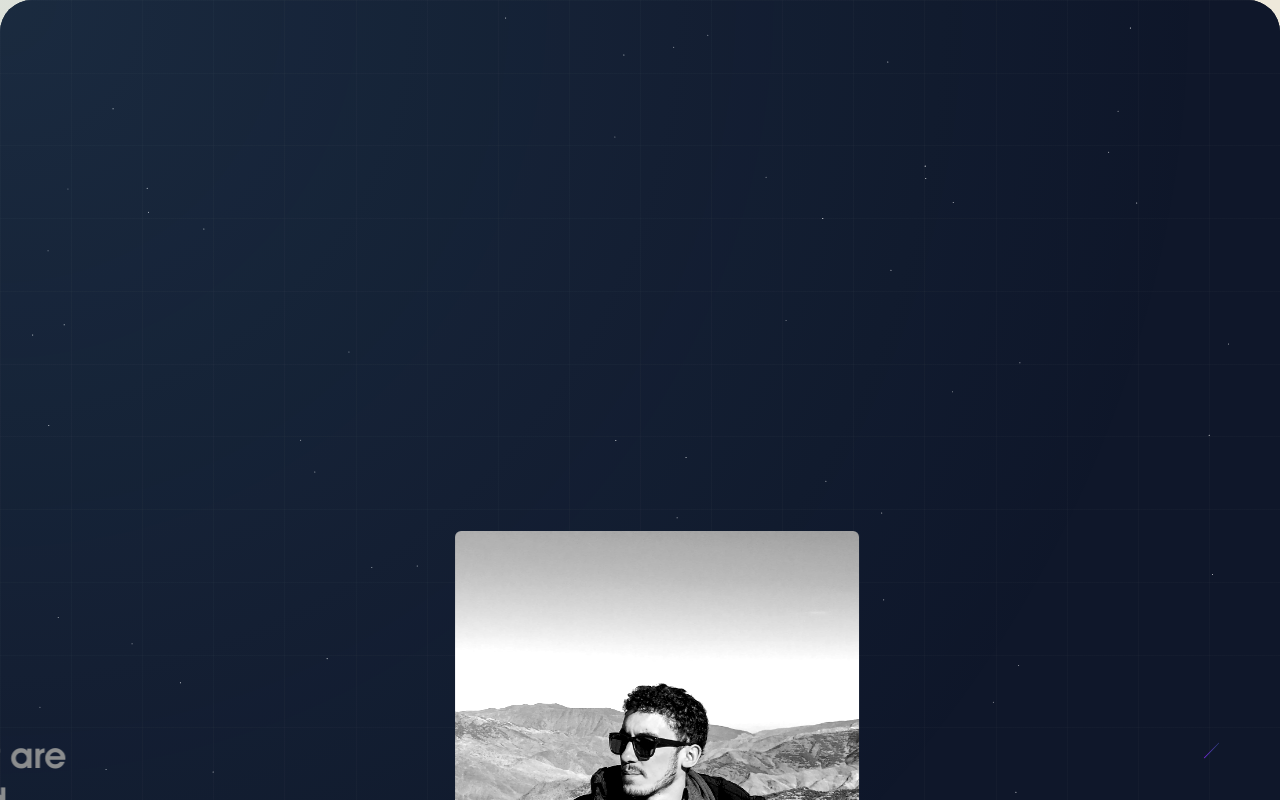
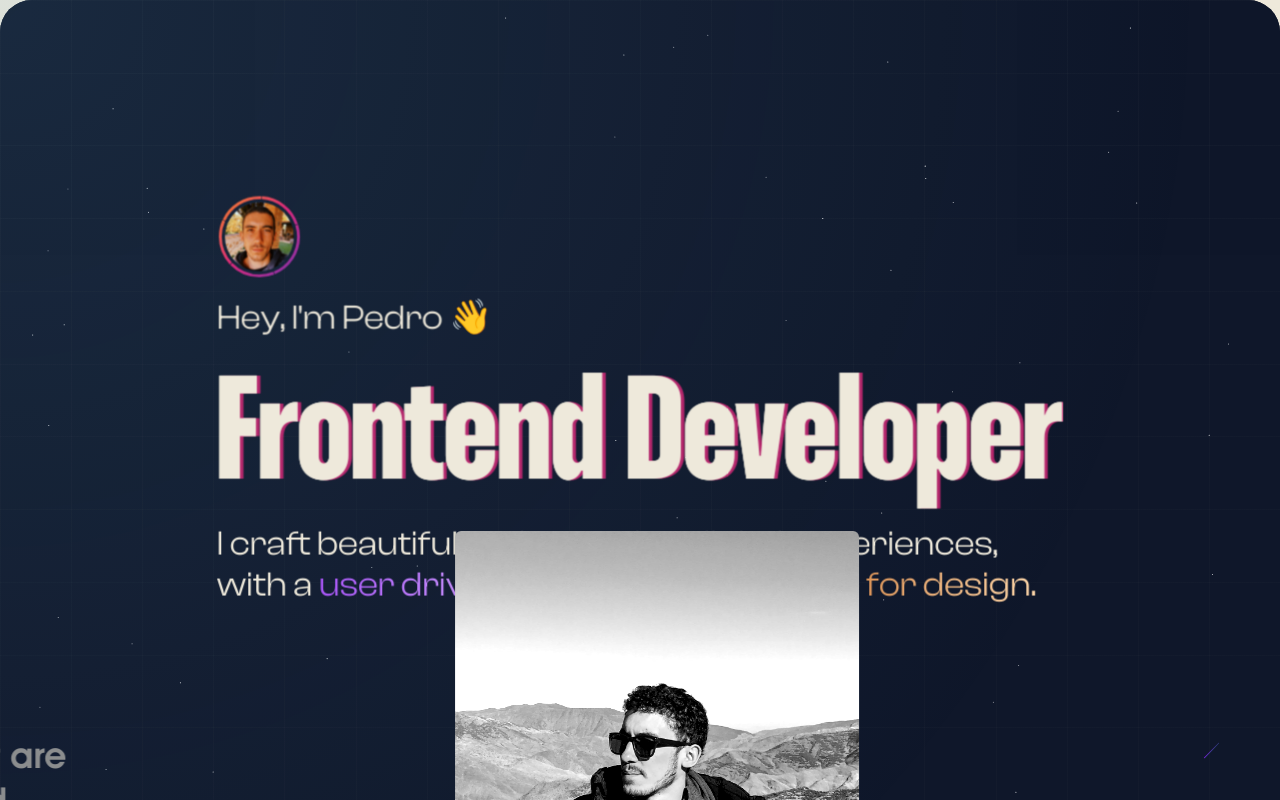
Before and after one commit to pedrotmr/portfolio-new, a Next.js app: page / in a window 1280 px wide. Shown: the top 800 px of the page. Built offline with nearby package versions, Linux system fonts and the light colour scheme.

Commit message:
feat: add sliding margins animations hook and update header component

```diff
--- /dev/null
+++ b/hooks/use-sliding-margins-animations.ts
@@ -0,0 +1,40 @@
+import { useScroll, useTransform } from 'framer-motion';
+import { RefObject } from 'react';
+import useMediaQuery from './use-media-query';
+
+export const useSlidingMarginsAnimatons = (scrollRef: RefObject<HTMLElement>) => {
+  const { isMobile } = useMediaQuery();
+
+  const margin = isMobile ? 18 : 40;
+  const borderRadius = isMobile ? 18 : 32;
+
+  const { scrollYProgress: scrollYStart } = useScroll({
+    target: scrollRef,
+    offset: ['end end', 'end center'],
+  });
+
+  const initialMargin = useTransform(scrollYStart, [0, 1], [margin, 0]);
+
+  const initialMarginStyles = {
+    borderRadius: `${borderRadius}px ${borderRadius}px 0 0`,
+    marginTop: initialMargin,
+    marginRight: initialMargin,
+    marginLeft: initialMargin,
+  };
+
+  const { scrollYProgress: scrollYEnd } = useScroll({
+    target: scrollRef,
+    offset: ['start end', 'end start'],
+  });
+
+  const endingMargin = useTransform(scrollYEnd, [0.66, 1], [0, margin]);
+
+  const endMarginStyles = {
+    borderRadius: `0 0 ${borderRadius}px ${borderRadius}px`,
+    marginTop: endingMargin,
+    marginRight: endingMargin,
+    marginLeft: endingMargin,
+  };
+
+  return { initialMarginStyles, endMarginStyles };
+};
--- a/ui/(home)/header/Header.tsx
+++ b/ui/(home)/header/Header.tsx
@@ -1,38 +1,23 @@
-import useMediaQuery from '@/hooks/use-media-query';
+import { useSlidingMarginsAnimatons } from '@/hooks/use-sliding-margins-animations';
 import '@/styles/glitch.css';
 import { HeroText, TileGrid } from '@/ui';
-import { motion, useScroll, useTransform } from 'framer-motion';
+import { motion } from 'framer-motion';
 import { useRef } from 'react';
 
 const Header = () => {
   const scrollRef = useRef<HTMLDivElement>(null);
 
-  const { isMobile } = useMediaQuery();
-
-  const { scrollYProgress } = useScroll({
-    target: scrollRef,
-    offset: ['end end', 'end center'],
-  });
-
-  const margin = useTransform(scrollYProgress, [0, 1], [isMobile ? 18 : 40, 0]);
-  const borderRadius = isMobile ? 18 : 32;
-
-  const wrapperStyle = {
-    borderRadius: `${borderRadius}px ${borderRadius}px 0 0`,
-    marginTop: margin,
-    marginRight: margin,
-    marginLeft: margin,
-  };
+  const { initialMarginStyles } = useSlidingMarginsAnimatons(scrollRef);
 
   return (
     <motion.section className="h-full bg-beige">
       <motion.div
         ref={scrollRef}
-        style={wrapperStyle}
-        className="relative flex h-screen flex-col items-center justify-center overflow-hidden bg-beige p-16"
+        style={initialMarginStyles}
+        className="relative flex h-screen flex-col items-center justify-center overflow-hidden bg-slate-900 p-16"
       >
-        <TileGrid />
-        <HeroText scrollYProgress={scrollYProgress} />
+        <TileGrid scrollRef={scrollRef} />
+        <HeroText scrollRef={scrollRef} />
       </motion.div>
     </motion.section>
   );
--- a/ui/hero-text/HeroText.tsx
+++ b/ui/hero-text/HeroText.tsx
@@ -1,7 +1,8 @@
 import '@/styles/glitch.css';
 import { GradientText, IgProfilePicture, MagneticWrapper } from '@/ui';
 import { clashFont, thunderFont } from '@/utils';
-import { MotionValue, motion } from 'framer-motion';
+import { motion } from 'framer-motion';
+import { RefObject } from 'react';
 import {
   descriptionAnimation,
   nameAnimation,
@@ -10,11 +11,11 @@ import {
   useAnimations,
 } from './animations';
 
-const HeroText = ({ scrollYProgress }: { scrollYProgress: MotionValue }) => {
-  const wrapperStyle = useAnimations(scrollYProgress);
+const HeroText = ({ scrollRef }: { scrollRef: RefObject<HTMLDivElement> }) => {
+  const wrapperStyle = useAnimations(scrollRef);
 
   return (
-    <motion.div style={wrapperStyle} className="flex scale-110 flex-col gap-4 p-6 text-beige">
+    <motion.div style={wrapperStyle} className="z-20 flex scale-110 flex-col gap-4 p-6 text-beige">
       <MagneticWrapper ratio={4}>
         <IgProfilePicture
           initial={profilePictureAnimation.initial}
--- a/ui/hero-text/animations.ts
+++ b/ui/hero-text/animations.ts
@@ -1,12 +1,18 @@
 import {
   AnimationProps,
-  MotionValue,
   useMotionTemplate,
+  useScroll,
   useSpring,
   useTransform,
 } from 'framer-motion';
+import { RefObject } from 'react';
 
-export const useAnimations = (scrollYProgress: MotionValue<number>) => {
+export const useAnimations = (scrollRef: RefObject<HTMLDivElement>) => {
+  const { scrollYProgress } = useScroll({
+    target: scrollRef,
+    offset: ['end end', 'end center'],
+  });
+
   const y = useSpring(useTransform(scrollYProgress, [0, 0.3], ['0%', '-100px']), {
     stiffness: 100,
     damping: 30,
@@ -19,7 +25,6 @@ export const useAnimations = (scrollYProgress: MotionValue<number>) => {
 
   const blur = useTransform(scrollYProgress, [0.3, 1], [0, 20]);
   const filter = useMotionTemplate`blur(${blur}px)`;
-
 
   const wrapperStyle = {
     y,
--- a/ui/tile-grid/TileGrid.tsx
+++ b/ui/tile-grid/TileGrid.tsx
@@ -1,6 +1,8 @@
+'use client';
+
 import { BEIGE } from '@/utils';
-import { motion } from 'framer-motion';
-import { useEffect, useState } from 'react';
+import { motion, useScroll, useTransform } from 'framer-motion';
+import { RefObject, useEffect, useState } from 'react';
 
 function calculateTileCount() {
   const screenWidth = window.innerWidth;
@@ -11,8 +13,14 @@ function calculateTileCount() {
   return columns * rows;
 }
 
-const TileGrid = () => {
+const TileGrid = ({ scrollRef }: { scrollRef: RefObject<HTMLDivElement> }) => {
   const [tileCount, setTileCount] = useState(() => calculateTileCount());
+
+  const { scrollYProgress } = useScroll({
+    target: scrollRef,
+    offset: ['end end', 'end center'],
+  });
+  const opacity = useTransform(scrollYProgress, [0, 1], [1, 0]);
 
   useEffect(() => {
     const handleResize = () => setTileCount(calculateTileCount());
@@ -21,7 +29,10 @@ const TileGrid = () => {
   }, []);
 
   return (
-    <div className="absolute left-0 top-0 grid h-full w-full grid-cols-auto-fill-70 grid-rows-auto-fill-70 overflow-hidden bg-slate-900">
+    <motion.div
+      className="absolute left-0 top-0 grid h-full w-full grid-cols-auto-fill-70 grid-rows-auto-fill-70 overflow-hidden bg-slate-900"
+      style={{ opacity }}
+    >
       {Array(tileCount)
         .fill(null)
         .map((_, i) => (
@@ -40,7 +51,7 @@ const TileGrid = () => {
             }}
           />
         ))}
-    </div>
+    </motion.div>
   );
 };
 
```
